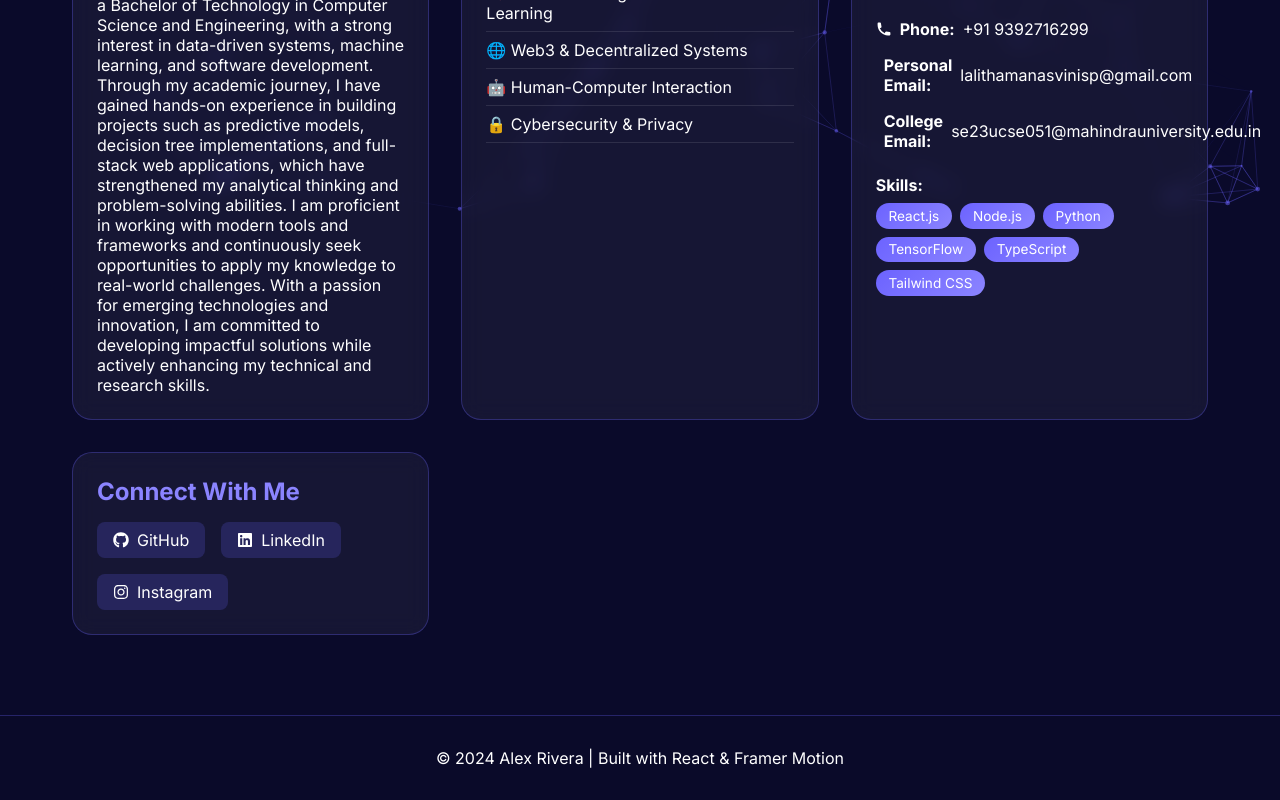
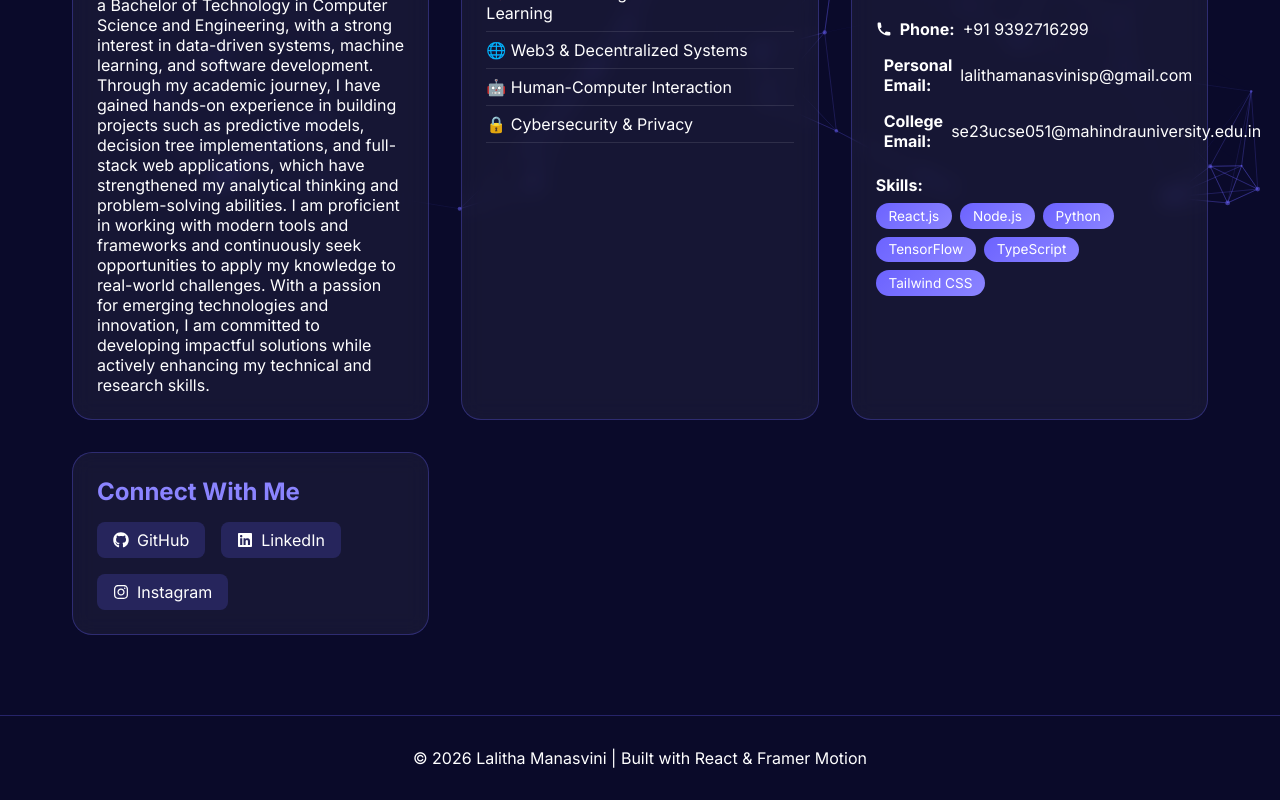
Before and after one commit to lalithamanasvini/portfolio, a React (Vite) app: page / in a window 1280 px wide. Shown: the part 550-1350 px from the top of the page. Built offline with nearby package versions, Linux system fonts and the light colour scheme.

Commit message:
Update App footer author and set GitHub Pages homepage

```diff
--- a/package.json
+++ b/package.json
@@ -3,7 +3,7 @@
   "private": true,
   "version": "0.0.0",
   "type": "module",
-  "homepage": "https://your-username.github.io/portfolio",
+  "homepage": "https://lalithamanasvini.github.io/portfolio",
   "scripts": {
     "dev": "vite",
     "build": "vite build",
@@ -25,6 +25,6 @@
     "@types/react-dom": "^18.2.17",
     "@vitejs/plugin-react": "^4.2.1",
     "gh-pages": "^6.1.1",
-    "vite": "^8.0.8"
+    "vite": "^5.0.8"
   }
 }
--- a/src/App.jsx
+++ b/src/App.jsx
@@ -20,7 +20,7 @@ function App() {
         </AnimatePresence>
       </main>
       <footer className="footer">
-        <p>© 2024 Alex Rivera | Built with React & Framer Motion</p>
+        <p>© 2026 Lalitha Manasvini | Built with React & Framer Motion</p>
       </footer>
     </div>
   );
```
